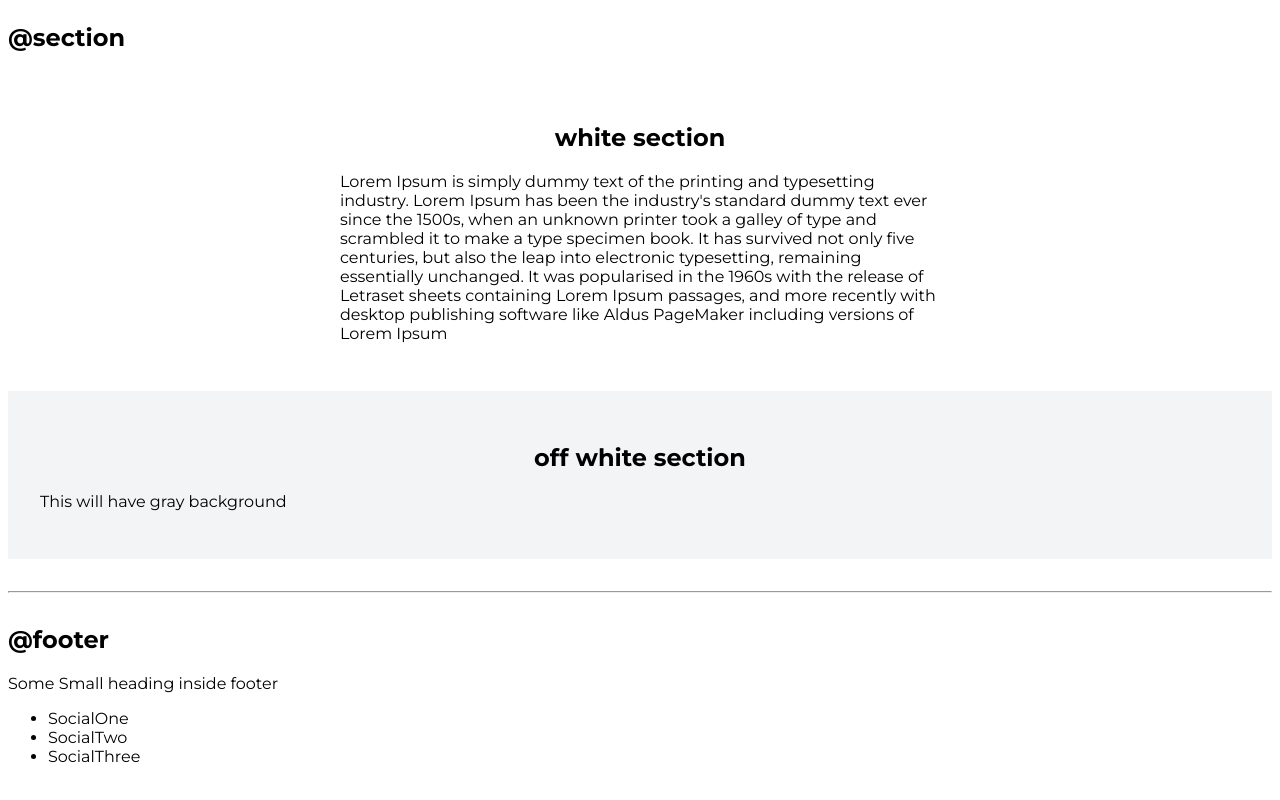
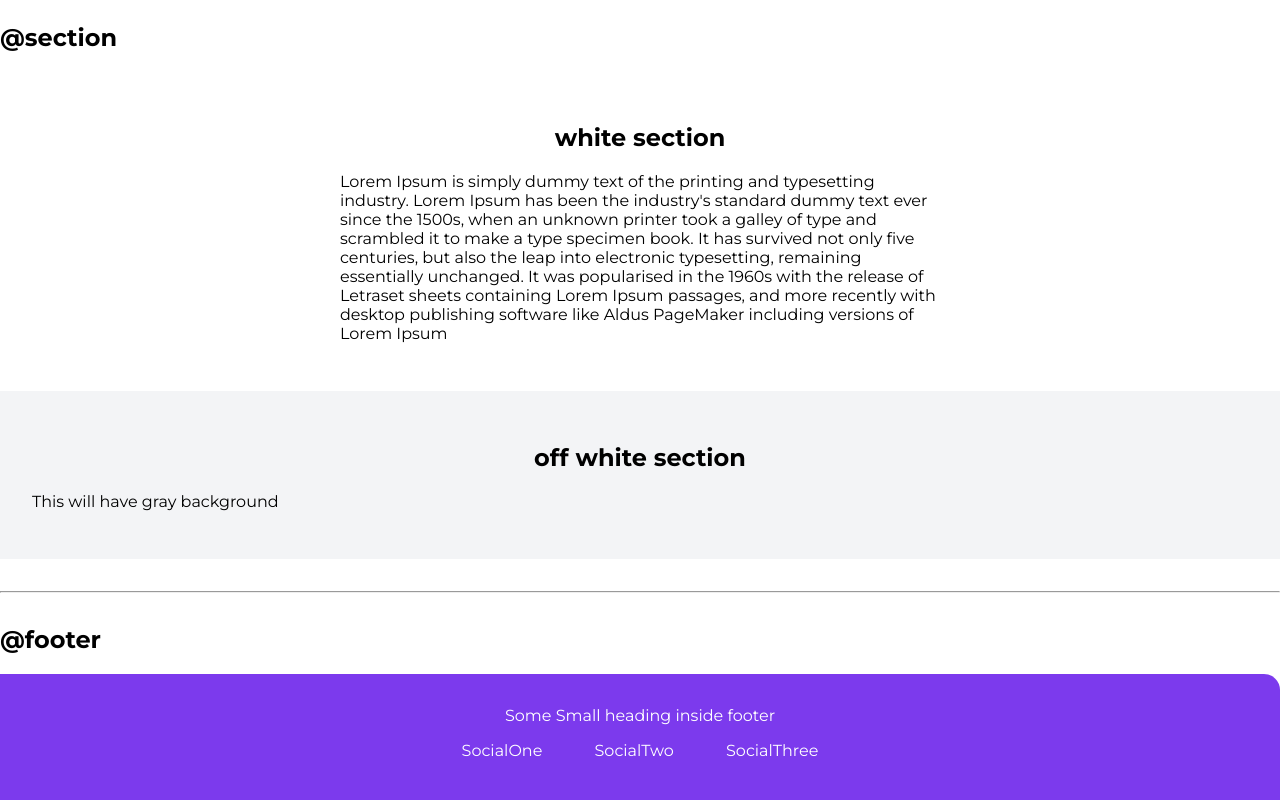
Before and after one commit to 1821ravi/neogcamp-lesson3-HTML, a plain HTML site: page index.html in a window 1280 px wide. Shown: the part 1972-2772 px from the top of the page. Drawn offline with Linux system fonts and the light colour scheme.

Commit message:
footer added

```diff
--- a/index.html
+++ b/index.html
@@ -97,8 +97,10 @@
 
     <h2> Header </h2>
     <header class="hero">
-        <img class= "hero-img" src="Images/Hero.svg">
-        <h1 class="hero-heading"><center>Heading inside <span style="color:var(--primary-color);"> Hero </span> </center></h1>
+        <img class="hero-img" src="Images/Hero.svg">
+        <h1 class="hero-heading">
+            <center>Heading inside <span style="color:var(--primary-color);"> Hero </span> </center>
+        </h1>
 
 
 
@@ -109,7 +111,13 @@
     <section class="section">
         <div class="container container-center">
             <h1> white section</h1>
-            <p>Lorem Ipsum is simply dummy text of the printing and typesetting industry. Lorem Ipsum has been the industry's standard dummy text ever since the 1500s, when an unknown printer took a galley of type and scrambled it to make a type specimen book. It has survived not only five centuries, but also the leap into electronic typesetting, remaining essentially unchanged. It was popularised in the 1960s with the release of Letraset sheets containing Lorem Ipsum passages, and more recently with desktop publishing software like Aldus PageMaker including versions of Lorem Ipsum</p> </div>
+            <p>Lorem Ipsum is simply dummy text of the printing and typesetting industry. Lorem Ipsum has been the
+                industry's standard dummy text ever since the 1500s, when an unknown printer took a galley of type and
+                scrambled it to make a type specimen book. It has survived not only five centuries, but also the leap
+                into electronic typesetting, remaining essentially unchanged. It was popularised in the 1960s with the
+                release of Letraset sheets containing Lorem Ipsum passages, and more recently with desktop publishing
+                software like Aldus PageMaker including versions of Lorem Ipsum</p>
+        </div>
 
     </section>
 
@@ -121,12 +129,18 @@
     <hr>
 
     <h2>@footer</h2>
-    <footer>
-        <div> Some Small heading inside footer</div>
-        <ul>
-            <li> SocialOne</li>
-            <li> SocialTwo</li>
-            <li>SocialThree</li>
+    <footer class="footer">
+        <div class="footer-header"> Some Small heading inside footer</div>
+        <ul class="social-links list-non-bullet">
+            <li class="list-item-inline">
+                <a class="link" href="/">SocialOne</a>
+            </li>
+            <li class="list-item-inline">
+                <a class="link" href="/">SocialTwo</a>
+            </li>
+            <li class="list-item-inline">
+                <a class="link" href="/">SocialThree</a>
+            </li>
         </ul>
     </footer>
 
--- a/style.css
+++ b/style.css
@@ -10,6 +10,7 @@
 
 body {
     font-family: 'Montserrat', sans-serif;
+    margin: 0px;
 }
 
 hr {
@@ -85,6 +86,7 @@ hr {
 .hero .hero-heading{
     padding-top: 1rem;
     color: var(--dark-gray);
+    text-align: center;
 }
 
 .section{
@@ -99,3 +101,19 @@ hr {
 .ow{
     background-color: var(--off-white);
 }
+
+.footer{
+    background-color: var(--primary-color);
+    padding: 2rem;
+    text-align: center;
+    color: white;
+    border-top-right-radius: 1rem;
+
+}
+
+.footer .link{
+    color: white;
+}
+.footer ul{
+    padding-inline-start: 0px;
+}
```
